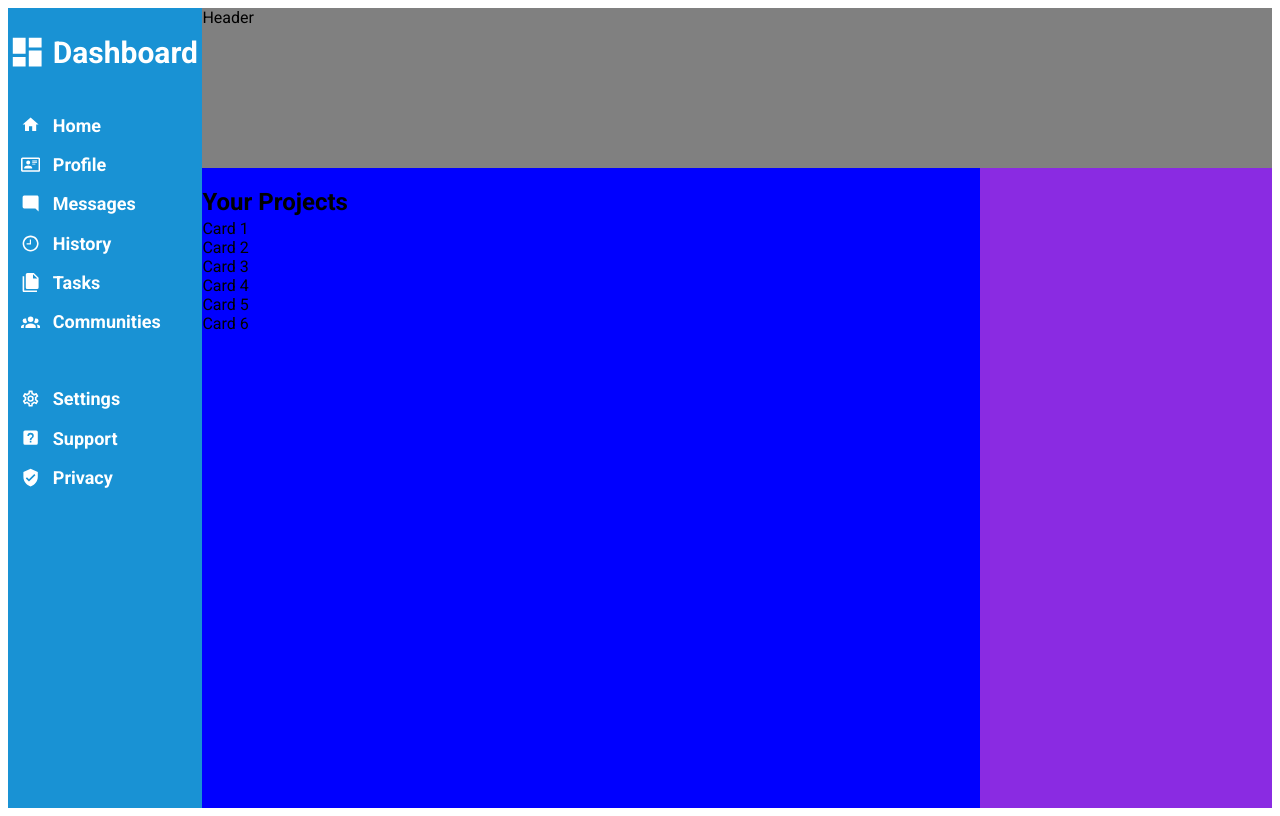
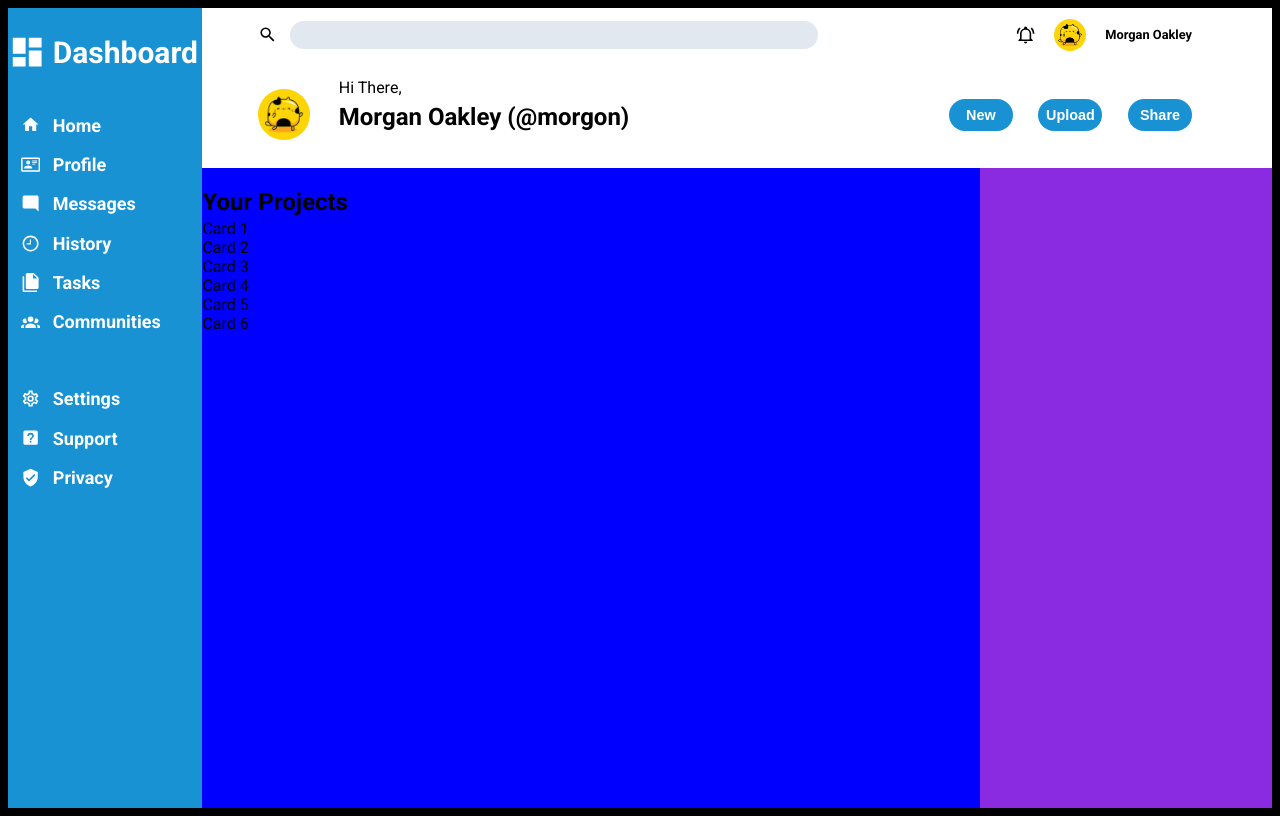
Before and after one commit to ManuBuddHa/DashboardProject, a plain HTML site: page index.html in a window 1280 px wide. Drawn offline with Linux system fonts and the light colour scheme.

Commit message:
Top Bar completed

```diff
--- a/header.css
+++ b/header.css
@@ -0,0 +1,69 @@
+#search{
+   width: 40vw;
+   height: 1.5vh;
+   background-color: #E2E8F0;
+   outline: none;
+   border-radius: 20vw;
+   padding: 1vh;
+   border: none;
+}
+#searchbar{
+   display: flex;
+   align-items: center;
+   margin-left: 2.5vw;
+}
+#searchbar > svg{
+   fill: black;
+   margin-right: 1vw;
+}
+#buttons{
+   display: flex;
+   align-items: center;
+   gap: 2vw;
+   justify-content: end;
+}
+#buttons > button{
+   background-color: #1992D4;
+   width: 5vw;
+   height: 4vh;
+   border: none;
+   color: white;
+   font-weight: bolder;
+   font-size: .9em;
+   border-radius: 20vh;
+}
+#profile{
+   display: flex;
+   align-items: center;
+   justify-content: end;
+   gap: 1.5vw;
+   margin-left: 4vw;
+}
+#profile > img{
+   border-radius: 100%;
+   width: 2.5vw;
+}
+#profile > svg{
+   fill: black;
+}
+#profile > h4{
+   font-size: 1vw;
+}
+#username{
+   display: grid;
+   grid-template-columns: 10% 80%;
+   grid-template-rows: 1fr;
+   padding-left: 2.5vw;
+   gap: 2vw;
+   align-items: center;
+}
+#username > img{
+   width: 4vw;
+   border-radius: 100%;
+}
+.name > h2{
+   margin-top: 0.5vw;
+}
+.name{
+   margin-left: -0.5vw;
+}
--- a/index.html
+++ b/index.html
@@ -38,7 +38,45 @@
 
 
 
-      <div id="header">Header</div>
+      <div id="header">
+         <div id="searchbar"><svg xmlns="http://www.w3.org/2000/svg" viewBox="0 0 24 24"><title>magnify</title><path d="M9.5,3A6.5,6.5 0 0,1 16,9.5C16,11.11 15.41,12.59 14.44,13.73L14.71,14H15.5L20.5,19L19,20.5L14,15.5V14.71L13.73,14.44C12.59,15.41 11.11,16 9.5,16A6.5,6.5 0 0,1 3,9.5A6.5,6.5 0 0,1 9.5,3M9.5,5C7,5 5,7 5,9.5C5,12 7,14 9.5,14C12,14 14,12 14,9.5C14,7 12,5 9.5,5Z" /></svg>
+         <input type="text" name="search" id="search"></div>
+         <div id="profile">
+            <svg xmlns="http://www.w3.org/2000/svg" viewBox="0 0 24 24"><title>bell-ring-outline</title><path d="M10,21H14A2,2 0 0,1 12,23A2,2 0 0,1 10,21M21,19V20H3V19L5,17V11C5,7.9 7.03,5.17 10,4.29C10,4.19 10,4.1 10,4A2,2 0 0,1 12,2A2,2 0 0,1 14,4C14,4.1 14,4.19 14,4.29C16.97,5.17 19,7.9 19,11V17L21,19M17,11A5,5 0 0,0 12,6A5,5 0 0,0 7,11V18H17V11M19.75,3.19L18.33,4.61C20.04,6.3 21,8.6 21,11H23C23,8.07 21.84,5.25 19.75,3.19M1,11H3C3,8.6 3.96,6.3 5.67,4.61L4.25,3.19C2.16,5.25 1,8.07 1,11Z" /></svg>
+            <img src="./Resources/profile.jpg" alt="profile pic">
+            <h4>Morgan Oakley</h4>
+         </div>
+         <div id="username">
+            <img src="./Resources/profile.jpg" alt="">
+            <div class="name">
+               Hi There,
+               <h2>Morgan Oakley (@morgon)</h2>
+            </div>
+         </div>
+         <div id="buttons">
+            <button>New</button>
+            <button>Upload</button>
+            <button>Share</button>
+         </div>
+
+
+
+
+
+
+
+
+
+
+
+
+
+
+
+
+
+
+      </div>
 
 
       <div id="info">
--- a/styles.css
+++ b/styles.css
@@ -1,6 +1,7 @@
 @import url('https://fonts.googleapis.com/css2?family=Roboto:ital,wght@0,100..900;1,100..900&display=swap');
 body{
    font-family: Roboto, sans-serif;
+   background-color: black;
 }
 #basic-grid{
    display: grid;
@@ -13,7 +14,11 @@ body{
 }
 #header{
    grid-area: 1/2/1/5;
-   background-color: grey;
+   background-color: #fff;
+   display: grid;
+   grid-template-columns: 2fr 1fr;
+   grid-template-rows: 1fr 2fr;
+   padding: 0vh 10vh 0vh 3vh;
 }
 #info{
    grid-area: 2/2/4/4;
```
Also changed, not shown: Resources/profile.jpg (added).
